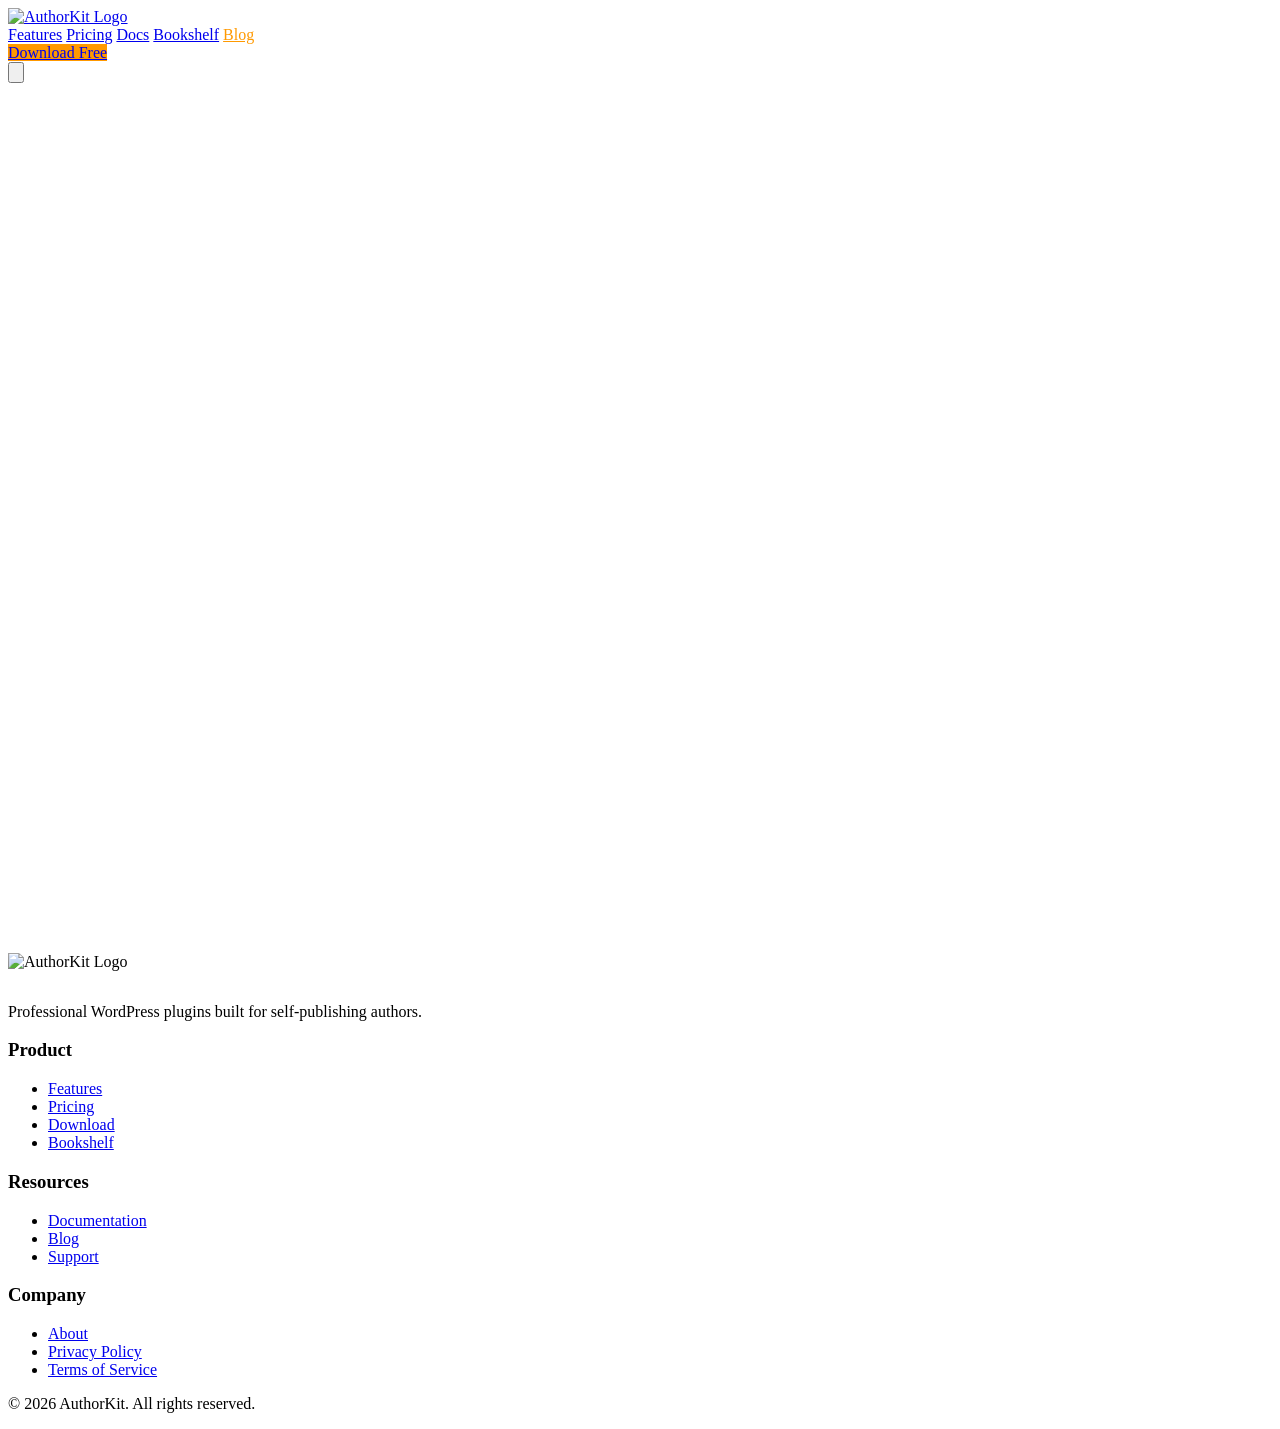
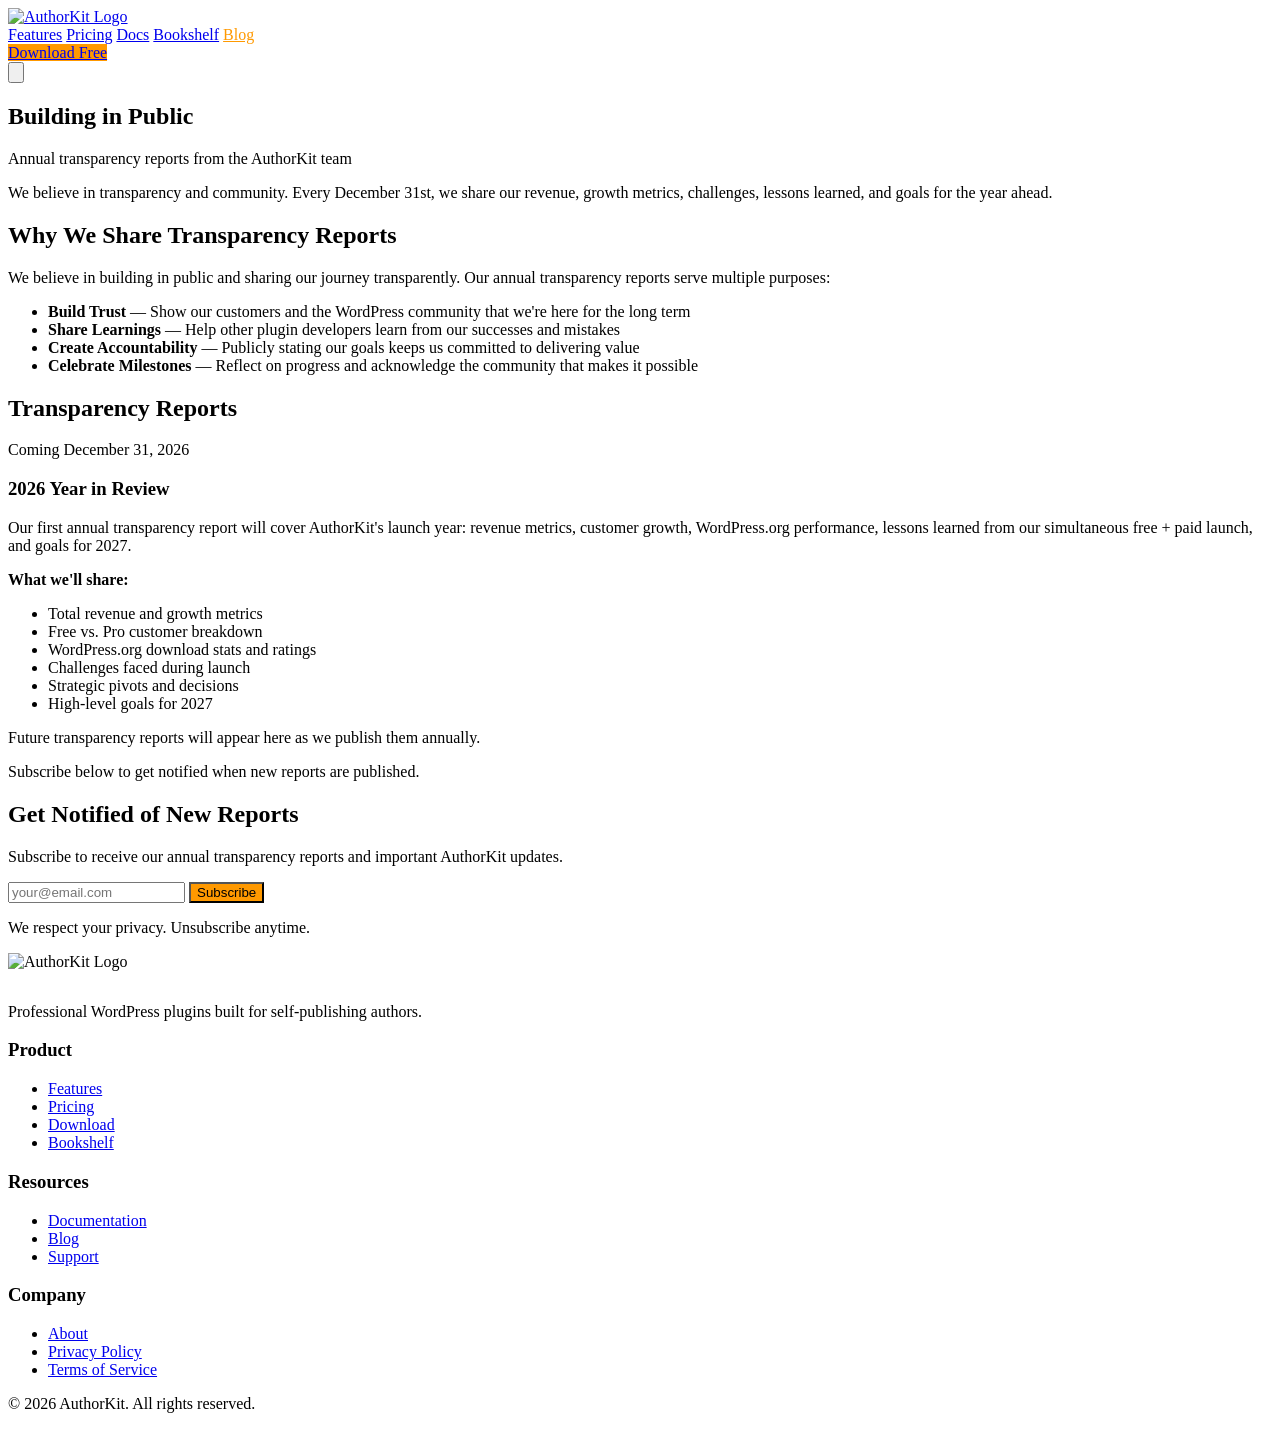

fix(perf): eliminate desktop CLS by fixing fade-in and layout shifts

--- a/css/style.css
+++ b/css/style.css
@@ -85,11 +85,7 @@ html {
     will-change: opacity;
 }
 
-/* Prevent FOUC - elements start invisible */
-section:not(.fade-in),
-.card-hover:not(.fade-in) {
-    opacity: 0;
-}
+/* Removed opacity: 0 default state to prevent CLS - fade-in animation is optional */
 
 /* Code Blocks */
 code {
